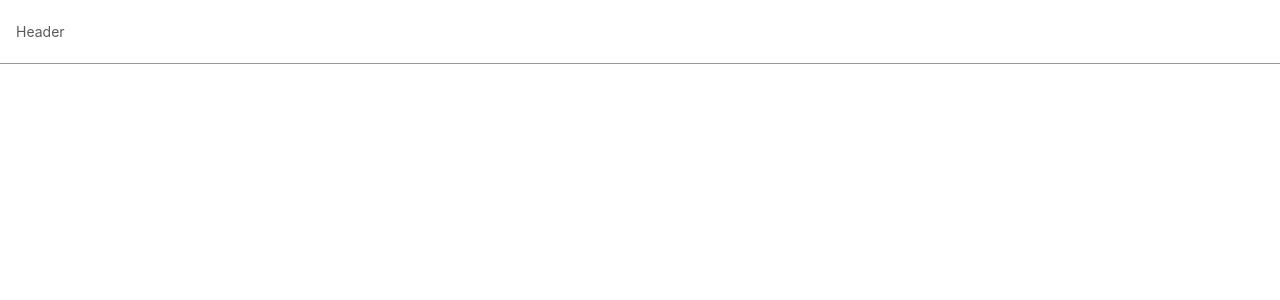
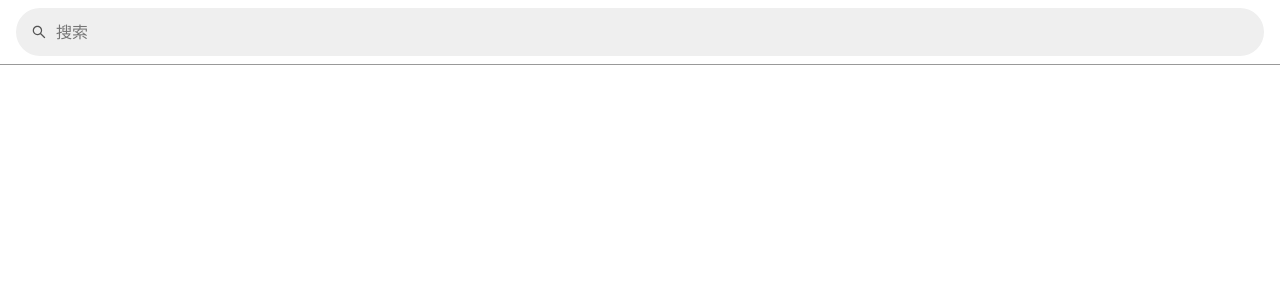
Before and after one commit to ryougifujino/art-gallery, a React app: page / in a window 1280 px wide. Shown: the top 300 px of the page. Built offline with nearby package versions, Linux system fonts and the light colour scheme.

Commit message:
Add basic SearchBar

```diff
--- a/package.json
+++ b/package.json
@@ -3,6 +3,7 @@
   "version": "0.1.0",
   "private": true,
   "dependencies": {
+    "@ant-design/icons": "^4.0.6",
     "@babel/core": "7.8.4",
     "@svgr/webpack": "4.3.3",
     "@testing-library/jest-dom": "^4.2.4",
--- a/src/components/AppHeader/AppHeader.module.less
+++ b/src/components/AppHeader/AppHeader.module.less
@@ -1,7 +1,13 @@
 .header {
-  height: 64px;
-  padding: 0 16px;
+  align-items: center;
   border-bottom: 1px solid #999;
   display: flex;
-  align-items: center;
+  padding: 4px 16px;
 }
+
+.headerContent {
+  box-sizing: border-box;
+  height: 56px;
+  padding: 4px 0;
+  width: 100%;
+}
--- a/src/components/AppHeader/AppHeader.tsx
+++ b/src/components/AppHeader/AppHeader.tsx
@@ -1,6 +1,13 @@
 import React from 'react';
 import styles from './AppHeader.module.less';
+import SearchBar from './SearchBar';
 
-const AppHeader: React.FunctionComponent = () => <div className={styles.header}>Header</div>;
+const AppHeader: React.FunctionComponent = () => (
+  <div className={styles.header}>
+    <div className={styles.headerContent}>
+      <SearchBar />
+    </div>
+  </div>
+);
 
 export default AppHeader;
--- /dev/null
+++ b/src/components/AppHeader/SearchBar.module.less
@@ -0,0 +1,27 @@
+.searchBar {
+  align-items: center;
+  border-radius: 24px;
+  background: #efefef;
+  display: flex;
+  flex: 1;
+  height: 100%;
+  padding: 0 8px;
+
+  &:hover {
+    background: #e1e1e1;
+  }
+}
+
+.searchIcon {
+  padding: 0 8px;
+}
+
+.input {
+  background-color: transparent;
+  border: none;
+  color: #333;
+  font-size: 16px;
+  outline: none;
+  height: 100%;
+  width: 100%;
+}
--- /dev/null
+++ b/src/components/AppHeader/SearchBar.tsx
@@ -0,0 +1,12 @@
+import React from 'react';
+import styles from './SearchBar.module.less';
+import { SearchOutlined } from '@ant-design/icons';
+
+const SearchBar: React.FunctionComponent = () => (
+  <div className={styles.searchBar}>
+    <SearchOutlined className={styles.searchIcon} />
+    <input className={styles.input} placeholder="搜索" />
+  </div>
+);
+
+export default SearchBar;
```
Also changed, not shown: 1 other file (tests, documents, lock files or other folders).
